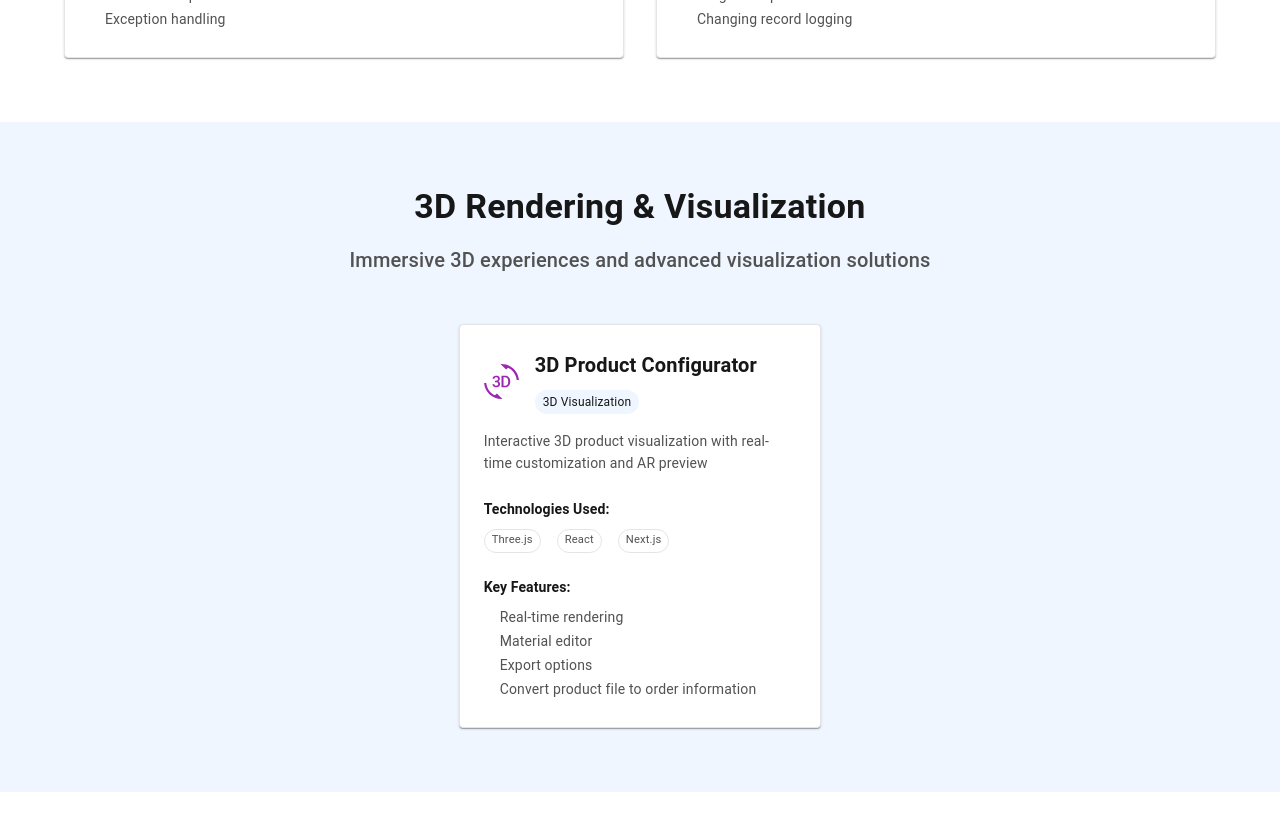
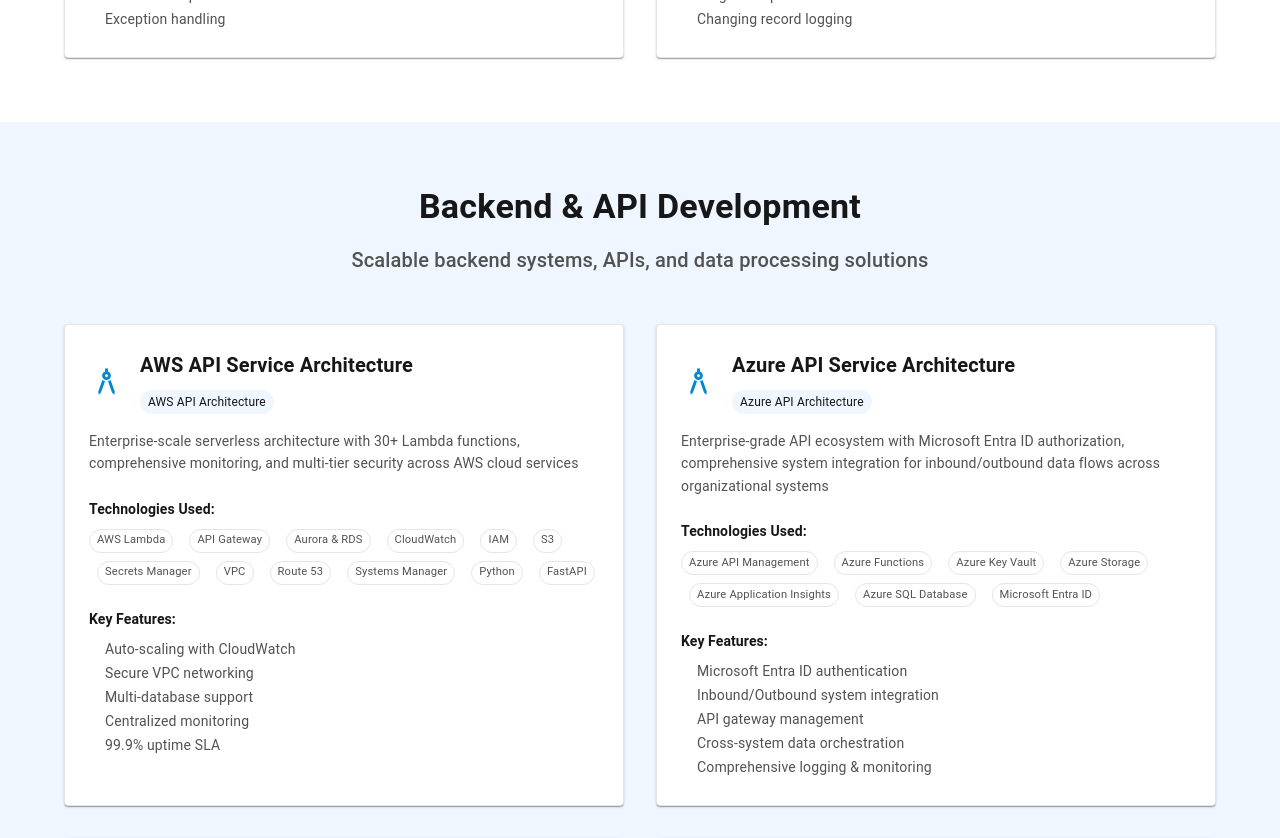
Before and after one commit to patcharapon-san/patcharapon-san.github.io, a Next.js app: page /showcase in a window 1280 px wide. Shown: the part 1920-2758 px from the top of the page. Built offline with nearby package versions, Linux system fonts and the light colour scheme.

Commit message:
commit - update navbar and prof read content in website to make in consistent

```diff
--- a/src/app/showcase/page.tsx
+++ b/src/app/showcase/page.tsx
@@ -51,6 +51,42 @@
     }
 ];
 
+// Backend & API Projects
+const backendProjects = [
+    {
+        title: "AWS API Service Architecture",
+        description: "Enterprise-scale serverless architecture with 30+ Lambda functions, comprehensive monitoring, and multi-tier security across AWS cloud services",
+        technologies: ["AWS Lambda", "API Gateway", "Aurora & RDS", "CloudWatch", "IAM", "S3", "Secrets Manager", "VPC", "Route 53", "Systems Manager", "Python", "FastAPI"],
+        features: ["Auto-scaling with CloudWatch", "Secure VPC networking", "Multi-database support", "Centralized monitoring", "99.9% uptime SLA"],
+        icon: <Architecture fontSize="large" color="info" />,
+        category: "AWS API Architecture"
+    },
+    {
+        title: "Azure API Service Architecture",
+        description: "Enterprise-grade API ecosystem with Microsoft Entra ID authorization, comprehensive system integration for inbound/outbound data flows across organizational systems",
+        technologies: ["Azure API Management", "Azure Functions", "Azure Key Vault", "Azure Storage", "Azure Application Insights", "Azure SQL Database", "Microsoft Entra ID"],
+        features: ["Microsoft Entra ID authentication", "Inbound/Outbound system integration", "API gateway management", "Cross-system data orchestration", "Comprehensive logging & monitoring"],
+        icon: <Architecture fontSize="large" color="info" />,
+        category: "Azure API Architecture"
+    },
+    {
+        title: "Electronic Visa Processing API",
+        description: "High-performance on-premises API system processing 10,000+ visa applications concurrently with government integration, implemented per SI project requirements",
+        technologies: ["ASP.NET Web API", "Windows Server", "SQL Server", "IIS", "Windows Services", "Active Directory"],
+        features: ["On-premises deployment", "Concurrent processing", "Government integration", "Secure authentication", "Real-time status tracking"],
+        icon: <Assessment fontSize="large" color="info" />,
+        category: "Government API"
+    },
+    {
+        title: "Data Processing Pipeline",
+        description: "Automated ETL pipeline with Azure Data Factory integrating multiple enterprise systems, achieving 96% performance improvement in report generation",
+        technologies: ["Azure Data Factory", "Azure Functions", "SQL Server", "Azure Storage", "Azure Key Vault"],
+        features: ["Multi-system integration", "ETL automation", "96% performance gain", "Scheduled processing", "Cross-platform data orchestration"],
+        icon: <ViewInAr fontSize="large" color="info" />,
+        category: "Data Pipeline"
+    }
+];
+
 // 3D Rendering & Visualization Projects
 const renderingProjects = [
     {
@@ -73,6 +109,13 @@
         color: colorCombos.button.primary.background
     },
     {
+        title: "Backend & API Development",
+        description: "Scalable APIs, microservices, and data processing systems",
+        count: "300+ APIs",
+        icon: <Architecture fontSize="large" />,
+        color: colorCombos.button.secondary.text
+    },
+    {
         title: "Data Analytics & Charts",
         description: "Interactive charts, data visualization, and statistical analysis tools",
         count: "20+ Implementations",
@@ -80,29 +123,22 @@
         color: colorCombos.button.success.background
     },
     {
-        title: "Automated Reports",
-        description: "Scheduled reports, PDF generation, and data export automation",
-        count: "10+ Report Systems",
-        icon: <Assessment fontSize="large" />,
-        color: colorCombos.button.warning.background
-    },
-    {
         title: "3D Visualizations",
         description: "3D rendering, product configurators, and immersive data visualization",
         count: "3D Projects",
         icon: <ThreeDRotation fontSize="large" />,
-        color: colorCombos.button.secondary.text
+        color: colorCombos.button.warning.background
     }
 ];
 
 // Key Technologies Used
 const visualizationTech = [
+    { name: "Crystal Reports", description: "Enterprise reporting solution", years: "5+" },
+    { name: "Telerik", description: "UI components and reporting tools", years: "4+" },
+    { name: "Infragistics", description: "Advanced UI controls and data visualization", years: "4+" },
     { name: "Chart.js", description: "Interactive charts and graphs", years: "2+" },
     { name: "Three.js", description: "3D web graphics and rendering", years: "2+" },
     { name: "Power BI", description: "Business intelligence dashboards", years: "1+" },
-    { name: "Crystal Reports", description: "Enterprise reporting solution", years: "5+" },
-    { name: "Telerik", description: "UI components and reporting tools", years: "4+" },
-    { name: "Infragistics", description: "Advanced UI controls and data visualization", years: "4+" },
 ];
 
 const ShowcaseCard = ({ project }: { project: {
@@ -273,8 +309,28 @@
                 </Container>
             </Box>
 
+            {/* Backend & API Projects */}
+            <Box sx={{ py: 8, bgcolor: colorCombos.background.accent }}>
+                <Container>
+                    <Typography variant="h4" align="center" sx={{ fontWeight: 700, mb: 2, color: colorCombos.text.primary }}>
+                        Backend & API Development
+                    </Typography>
+                    <Typography variant="h6" align="center" sx={{ mb: 6, color: colorCombos.text.secondary_1 }}>
+                        Scalable backend systems, APIs, and data processing solutions
+                    </Typography>
+
+                    <GridLegacy container spacing={4}>
+                        {backendProjects.map((project, index) => (
+                            <GridLegacy item xs={12} md={6} lg={6} key={index}>
+                                <ShowcaseCard project={project} />
+                            </GridLegacy>
+                        ))}
+                    </GridLegacy>
+                </Container>
+            </Box>
+
             {/* 3D Rendering Projects */}
-            <Box sx={{ py: 8, bgcolor: colorCombos.background.accent }}>
+            <Box sx={{ py: 8, bgcolor: colorCombos.background.primary }}>
                 <Container>
                     <Typography variant="h4" align="center" sx={{ fontWeight: 700, mb: 2, color: colorCombos.text.primary }}>
                         3D Rendering & Visualization
@@ -285,7 +341,7 @@
 
                     <GridLegacy container spacing={4} justifyContent="center">
                         {renderingProjects.map((project, index) => (
-                            <GridLegacy item xs={12} md={6} lg={4} key={index}>
+                            <GridLegacy item xs={12} md={6} lg={6} key={index}>
                                 <ShowcaseCard project={project} />
                             </GridLegacy>
                         ))}
@@ -294,7 +350,7 @@
             </Box>
 
             {/* Visualization Technologies */}
-            <Box sx={{ py: 8, bgcolor: colorCombos.background.primary }}>
+            <Box sx={{ py: 8, bgcolor: colorCombos.background.accent }}>
                 <Container>
                     <Typography variant="h4" align="center" sx={{ fontWeight: 700, mb: 2, color: colorCombos.text.primary }}>
                         Visualization Technologies
@@ -345,7 +401,7 @@
             </Box>
 
             {/* Key Achievements in Visualization */}
-            <Box sx={{ py: 8, bgcolor: colorCombos.background.accent }}>
+            <Box sx={{ py: 8, bgcolor: colorCombos.background.primary }}>
                 <Container>
                     <Typography variant="h4" align="center" sx={{ fontWeight: 700, mb: 6, color: colorCombos.text.primary }}>
                         Visualization Impact & Results
--- a/src/app/skills/page.tsx
+++ b/src/app/skills/page.tsx
@@ -17,33 +17,37 @@
 // Programming Languages with years of experience
 const programmingLanguages = [
     { name: "C#/.NET", years: "9+", description: "Enterprise applications, WPF, Web API", category: "expert" },
-    { name: "JavaScript/TypeScript", years: "6+", description: "Modern web development, Node.js", category: "expert" },
     { name: "SQL", years: "8+", description: "Database design, optimization, stored procedures", category: "expert" },
     { name: "HTML/CSS", years: "7+", description: "Semantic markup, responsive design", category: "expert" },
+    { name: "JavaScript/TypeScript", years: "6+", description: "Modern web development, Node.js", category: "expert" },
+    { name: "PowerShell", years: "4+", description: "System administration, DevOps automation", category: "proficient" },
     { name: "Python", years: "3+", description: "Automation, data processing, scripting", category: "proficient" },
-    { name: "PowerShell", years: "4+", description: "System administration, DevOps automation", category: "proficient" },
+    { name: "XAML", years: "3+", description: "WPF/UWP application UI development", category: "proficient" },
     { name: "VB.NET", years: "2+", description: "Legacy system maintenance", category: "proficient" },
-    { name: "XAML", years: "3+", description: "WPF/UWP application UI development", category: "proficient" },
 ];
 
 // Frontend Technologies
 const frontendTech = [
+    { name: "ASP.NET Core MVC", years: "6+", description: "Server-side rendering, Razor views" },
     { name: "React", years: "4+", description: "Hooks, Context, SSR, Modern patterns" },
     { name: "Next.js", years: "2+", description: "App Router, Static generation, Performance" },
     { name: "Material-UI", years: "3+", description: "Theming, Custom components, Responsive design" },
+    { name: "Chart.js", years: "2+", description: "Interactive charts, Data visualization" },
+    { name: "Three.js", years: "2+", description: "3D web graphics and rendering" },
     { name: "Tailwind CSS", years: "2+", description: "Utility-first, Custom design systems" },
-    { name: "ASP.NET Core MVC", years: "5+", description: "Server-side rendering, Razor views" },
-    { name: "WPF", years: "2+", description: "Desktop applications, MVVM, Custom controls" },
+    { name: "WPF", years: "3+", description: "Desktop applications, MVVM, Custom controls" },
 ];
 
 // Backend & Cloud Technologies
 const backendCloudTech = [
+    { name: "ASP.NET Web API", years: "8+", description: "RESTful services, Authentication, Middleware" },
+    { name: "Entity Framework", years: "8+", description: "ORM, Code First, Database migrations" },
+    { name: "Azure Services", years: "4+", description: "App Services, Data Factory, Azure Functions, Storage, etc." },
+    { name: "Microsoft Entra ID", years: "3+", description: "Identity management, Authorization, SSO" },
+    { name: "Azure DevOps", years: "4+", description: "CI/CD pipelines, Repos, Boards" },
+    { name: "Node.js", years: "3+", description: "Express, RESTful APIs, Microservices" },
     { name: "AWS Lambda", years: "2+", description: "Serverless functions, Event-driven architecture" },
-    { name: "ASP.NET Web API", years: "8+", description: "RESTful services, Authentication, Middleware" },
-    { name: "Node.js", years: "3+", description: "Express, RESTful APIs, Microservices" },
-    { name: "Entity Framework", years: "8+", description: "ORM, Code First, Database migrations" },
-    { name: "Azure Services", years: "4+", description: "App Services, Data Factory, Azure Functions, Application Insights, Data, SQL Database, Storage" },
-    { name: "Azure DevOps", years: "3+", description: "CI/CD pipelines, Repos, Boards" },
+    { name: "FastAPI", years: "2+", description: "Python web framework, API development" },
     { name: "Docker", years: "1+", description: "Containerization, Microservices deployment" },
 ];
 
@@ -143,7 +147,7 @@
                         </GridLegacy>
                         <GridLegacy item xs={6} md={3} sx={{ textAlign: 'center' }}>
                             <Typography variant="h3" sx={{ fontWeight: 700, color: colorCombos.text.title, mb: 1 }}>
-                                15+
+                                20+
                             </Typography>
                             <Typography variant="h6" sx={{ color: colorCombos.text.secondary_1 }}>
                                 Technologies
--- a/src/components/Navbar.tsx
+++ b/src/components/Navbar.tsx
@@ -1,10 +1,64 @@
 "use client";
-import { AppBar, Toolbar, Typography, Button, Box, Container } from "@mui/material";
+import {
+  AppBar,
+  Toolbar,
+  Typography,
+  Button,
+  Box,
+  Container,
+  IconButton,
+  Drawer,
+  List,
+  ListItem,
+  ListItemText,
+  useMediaQuery,
+  useTheme
+} from "@mui/material";
+import { Menu as MenuIcon, Close as CloseIcon } from "@mui/icons-material";
+import { useState } from "react";
 import { colorCombos } from "../utils/colors";
 import Link from "next/link";
 
 export default function Navbar({ title, navLinks }: { title: string; navLinks: { label: string; href: string }[] }) {
+  const [mobileOpen, setMobileOpen] = useState(false);
+  const theme = useTheme();
+  const isMobile = useMediaQuery(theme.breakpoints.down('md'));
+
+  const handleDrawerToggle = () => {
+    setMobileOpen(!mobileOpen);
+  };
+
+  const drawer = (
+    <Box sx={{ width: 250, bgcolor: colorCombos.background.accent, height: '100%' }}>
+      <Box sx={{ display: 'flex', justifyContent: 'space-between', alignItems: 'center', p: 2 }}>
+        <Typography variant="h6" sx={{ fontWeight: "bold", color: colorCombos.text.primary }}>
+          {title}
+        </Typography>
+        <IconButton onClick={handleDrawerToggle} sx={{ color: colorCombos.text.primary }}>
+          <CloseIcon />
+        </IconButton>
+      </Box>
+      <List>
+        {navLinks.map((link) => (
+          <ListItem key={link.href} component={Link} href={link.href} onClick={handleDrawerToggle}>
+            <ListItemText
+              primary={link.label}
+              sx={{
+                color: colorCombos.text.primary,
+                '& .MuiListItemText-primary': {
+                  fontWeight: 600,
+                  color: colorCombos.text.primary
+                }
+              }}
+            />
+          </ListItem>
+        ))}
+      </List>
+    </Box>
+  );
+
   return (
+    <>
       <AppBar
         position="sticky"
         elevation={0}
@@ -26,6 +80,9 @@
             >
               {title}
             </Typography>
+
+            {/* Desktop Navigation */}
+            {!isMobile && (
               <Box>
                 {navLinks.map((link) => (
                   <Button
@@ -45,8 +102,43 @@
                   </Button>
                 ))}
               </Box>
+            )}
+
+            {/* Mobile Menu Button */}
+            {isMobile && (
+              <IconButton
+                color="inherit"
+                aria-label="open drawer"
+                onClick={handleDrawerToggle}
+                sx={{ color: colorCombos.text.primary }}
+              >
+                <MenuIcon />
+              </IconButton>
+            )}
           </Toolbar>
         </Container>
       </AppBar>
+
+      {/* Mobile Drawer */}
+      <Drawer
+        variant="temporary"
+        anchor="right"
+        open={mobileOpen}
+        onClose={handleDrawerToggle}
+        ModalProps={{
+          keepMounted: true, // Better open performance on mobile.
+        }}
+        sx={{
+          display: { xs: 'block', md: 'none' },
+          '& .MuiDrawer-paper': {
+            boxSizing: 'border-box',
+            width: 250,
+            bgcolor: colorCombos.background.accent
+          },
+        }}
+      >
+        {drawer}
+      </Drawer>
+    </>
   );
 }
```
Lines whose indentation alone changed are shown as unchanged.
